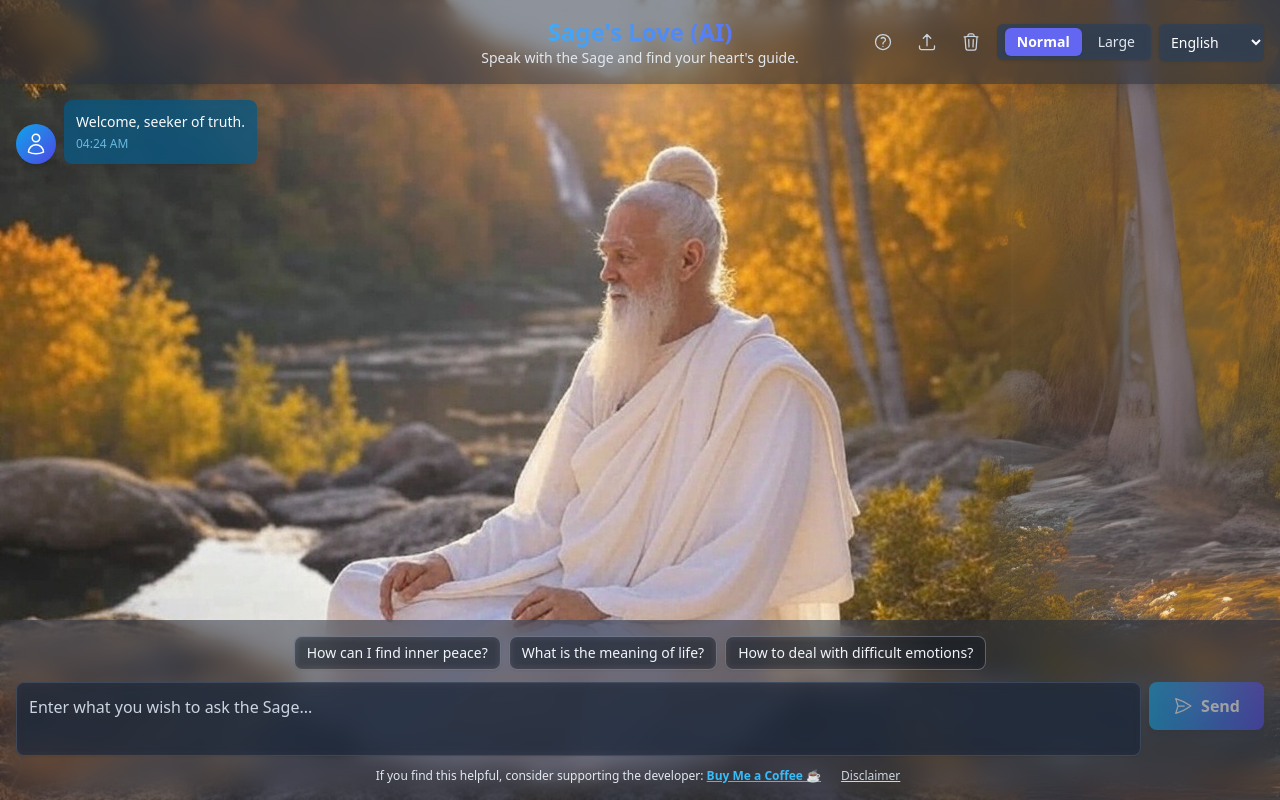
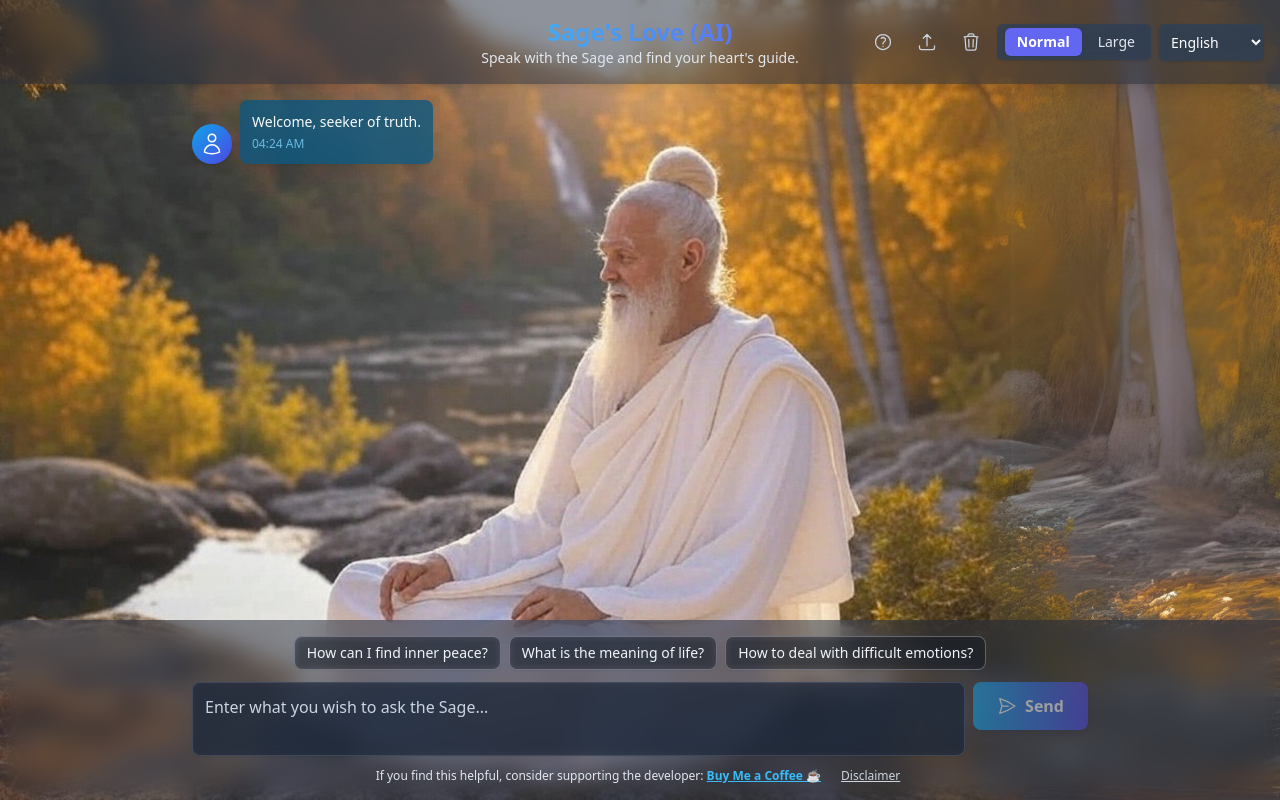
Before and after one commit to asofia888/sage-love, a React (Vite) app: page / in a window 1280 px wide. Built offline with nearby package versions, Linux system fonts and the light colour scheme.

Commit message:
Add max-width container to center chat content and prevent edge-to-edge layout

```diff
--- a/App.tsx
+++ b/App.tsx
@@ -143,7 +143,8 @@ const App: React.FC = () => {
           </div>
         </header>
 
-        <main className="flex-grow overflow-y-auto p-4 space-y-4 bg-transparent">
+        <main className="flex-grow overflow-y-auto p-4 bg-transparent">
+          <div className="container mx-auto max-w-4xl space-y-4">
             {messages.length === 0 && <WelcomeMessage textSize={textSize} />}
             {messages.map(msg => (
               <ChatMessageDisplay
@@ -154,6 +155,7 @@ const App: React.FC = () => {
               />
             ))}
             <div ref={messagesEndRef} />
+          </div>
         </main>
 
         {error && (
@@ -163,7 +165,7 @@ const App: React.FC = () => {
         )}
 
         <footer className="p-4 bg-slate-800/50 backdrop-blur-md shadow-up sticky bottom-0 z-10">
-          <div className="container mx-auto">
+          <div className="container mx-auto max-w-4xl">
             {messages.length === 0 && !isLoading && (
               <PromptSuggestions
                 onSelectPrompt={handleSendMessage}
```
Lines whose indentation alone changed are shown as unchanged.
